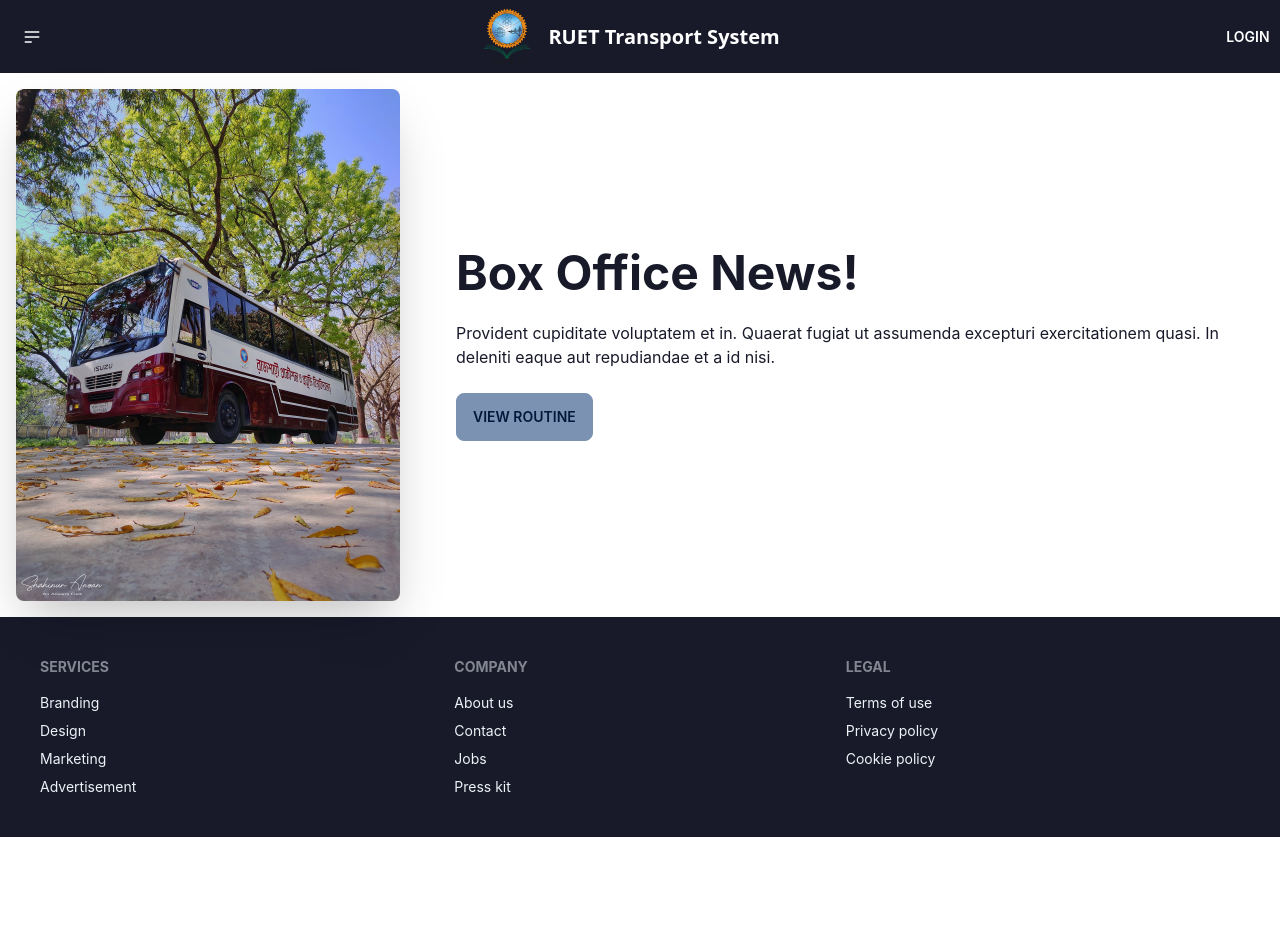
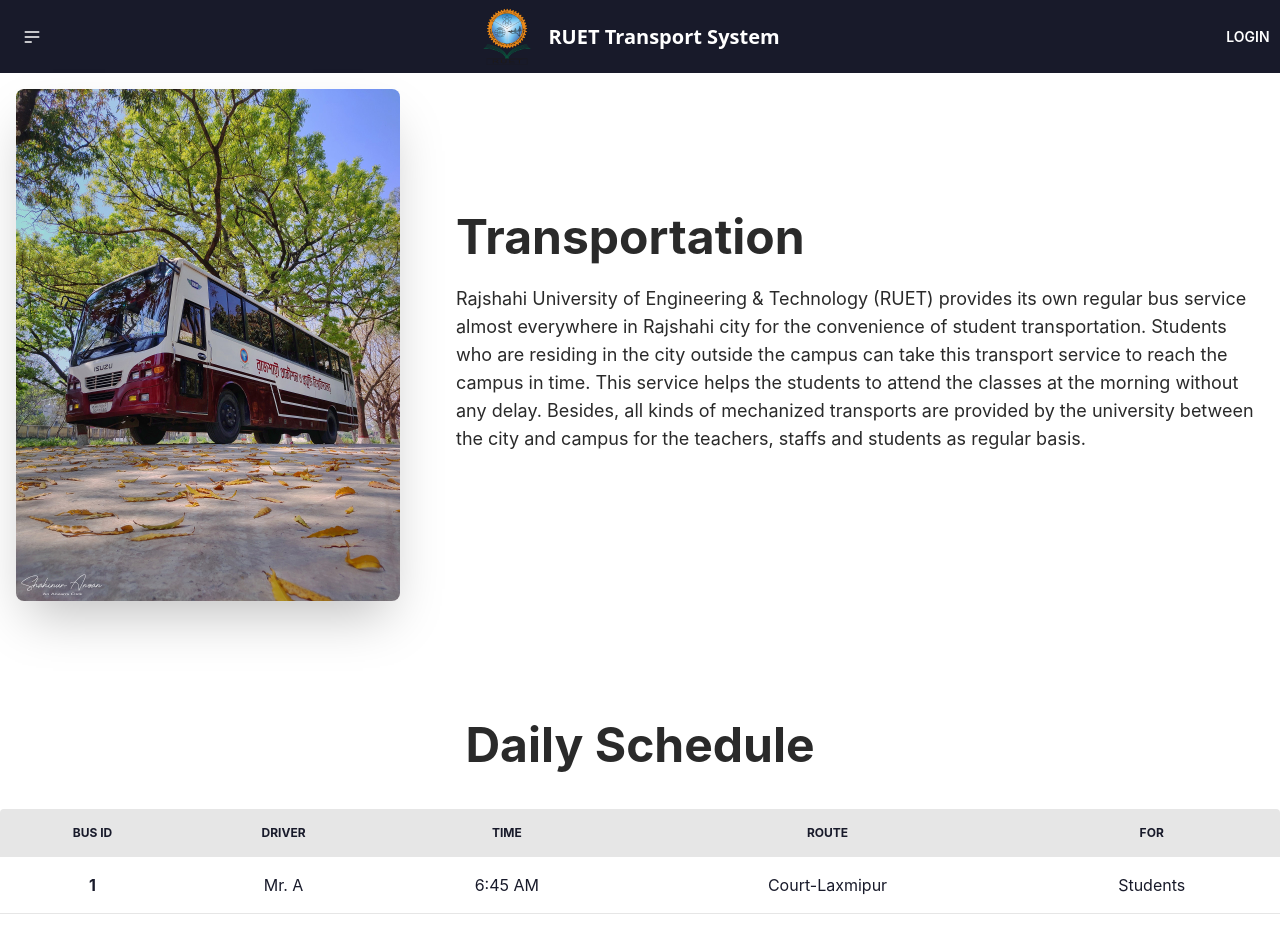
Before and after one commit to RawsonTabassum/RUET-transport, a React (Create React App) app: page / in a window 1280 px wide. Shown: the top 933 px of the page. Before the commit the page ends 837 px from the top, so only its background shows below. Built offline with nearby package versions, Linux system fonts and the light colour scheme.

Commit message:
added routine

```diff
--- a/public/index.html
+++ b/public/index.html
@@ -24,7 +24,7 @@
       work correctly both with client-side routing and a non-root public URL.
       Learn how to configure a non-root public URL by running `npm run build`.
     -->
-    <title>React App</title>
+    <title>RUET Transport</title>
   </head>
   <body>
     <noscript>You need to enable JavaScript to run this app.</noscript>
--- a/src/App.js
+++ b/src/App.js
@@ -7,7 +7,7 @@ import Navbar from './Pages/Shared/Navbar/Navbar';
 
 function App() {
   return (
-    <div className='sm:container sm:mx-auto'>
+    <div className='container sm:mx-auto'>
       <Navbar></Navbar>
       <Routes>
         <Route path='/' element={<Home></Home>}></Route>
--- a/src/Pages/Home/Home.css
+++ b/src/Pages/Home/Home.css
@@ -1,3 +1,7 @@
 .bg-image{
     background-image: url(../../images/bus.jpg);
 }
+
+.text-gray{
+    color: rgb(42, 42, 42);
+}
--- a/src/Pages/Home/Home.js
+++ b/src/Pages/Home/Home.js
@@ -5,6 +5,7 @@ import b3 from '../../images/b1.jpg'
 import bus from '../../images/bus.jpg'
 import b4 from '../../images/b4.jpg'
 import './Home.css'
+import Routine from '../Routine/Routine';
 
 const Home = () => {
     return (
@@ -13,12 +14,14 @@ const Home = () => {
                 <div class="hero-content flex-col lg:flex-row">
                     <img src={b4} class="max-w-sm rounded-lg shadow-2xl" alt=''/>
                     <div className='pl-10'>
-                        <h1 class="text-5xl font-bold">Box Office News!</h1>
-                        <p class="py-6">Provident cupiditate voluptatem et in. Quaerat fugiat ut assumenda excepturi exercitationem quasi. In deleniti eaque aut repudiandae et a id nisi.</p>
-                        <button href="#routine" class="btn btn-secondary rounded-lg">View Routine</button>
+                        <h1 class="text-5xl font-bold text-gray">Transportation</h1>
+                        <p class="py-6 text-lg text-gray">
+                        Rajshahi University of Engineering & Technology (RUET) provides its own regular bus service almost everywhere in Rajshahi city for the convenience of student transportation. Students who are residing in the city outside the campus can take this transport service to reach the campus in time. This service helps the students to attend the classes at the morning without any delay. Besides, all kinds of mechanized transports are provided by the university between the city and campus for the teachers, staffs and students as regular basis.
+                        </p>
                     </div>
                 </div>
             </div>
+            <Routine id='routine'></Routine>
         </div>
     );
 };
--- /dev/null
+++ b/src/Pages/Routine/Routine.js
@@ -0,0 +1,103 @@
+import React, { useState } from 'react';
+import RoutineRow from '../RoutineRow/RoutineRow';
+
+const Routine = () => {
+    const routine = [
+        {
+            "_id" : 1,
+            "Driver": "Mr. A",
+            "Time" : "6:45 AM",
+            "Route" : "Court-Laxmipur",
+            "For" : "Students"
+        },
+        {
+            "_id" : 2,
+            "Driver": "Mr. B",
+            "Time" : "6:45 AM",
+            "Route" : "Court-Laxmipur",
+            "For" : "Students"
+        },
+        {
+            "_id" : 3,
+            "Driver": "Mr. C",
+            "Time" : "6:45 AM",
+            "Route" : "Court-Laxmipur",
+            "For" : "Students"
+        },
+        {
+            "_id" : 4,
+            "Driver": "Mr. D",
+            "Time" : "6:45 AM",
+            "Route" : "Court-Laxmipur",
+            "For" : "Students"
+        },
+        {
+            "_id" : 5,
+            "Driver": "Mr. E",
+            "Time" : "6:45 AM",
+            "Route" : "Court-Laxmipur",
+            "For" : "Students"
+        },
+        {
+            "_id" : 6,
+            "Driver": "Mr. F",
+            "Time" : "6:45 AM",
+            "Route" : "Court-Laxmipur",
+            "For" : "Students"
+        },
+        {
+            "_id" : 7,
+            "Driver": "Mr. G",
+            "Time" : "6:45 AM",
+            "Route" : "Court-Laxmipur",
+            "For" : "Students"
+        },
+        {
+            "_id" : 8,
+            "Driver": "Mr. H",
+            "Time" : "6:45 AM",
+            "Route" : "Court-Laxmipur",
+            "For" : "Students"
+        },
+        {
+            "_id" : 9,
+            "Driver": "Mr. I",
+            "Time" : "6:45 AM",
+            "Route" : "Court-Laxmipur",
+            "For" : "Students"
+        }
+    ]
+
+    return (
+        <div className='py-20'>
+            <div className='text-center text-gray pt-6 pb-10'>
+                <h1 className='text-5xl font-bold'>Daily Schedule</h1>
+            </div>
+
+            <div class="overflow-x-auto">
+                <table class="table w-full text-center">
+                    {/* <!-- head --> */}
+                    <thead>
+                    <tr>
+                        <th>Bus ID</th>
+                        <th>Driver</th>
+                        <th>Time</th>
+                        <th>Route</th>
+                        <th>For</th>
+                    </tr>
+                    </thead>
+                    <tbody>
+                    {
+                        routine.map(r=> <RoutineRow
+                            row={r}
+                            key={r._id}>
+                        </RoutineRow>)
+                    }
+                    </tbody>
+                </table>
+            </div>
+        </div>
+    );
+};
+
+export default Routine;
--- /dev/null
+++ b/src/Pages/RoutineRow/RoutineRow.js
@@ -0,0 +1,15 @@
+import React from 'react';
+
+const RoutineRow = ({row}) => {
+    return (
+        <tr className='hover'>
+            <th>{row._id}</th>
+            <td>{row.Driver}</td>
+            <td>{row.Time}</td>
+            <td>{row.Route}</td>
+            <td>{row.For}</td>
+        </tr>
+    );
+};
+
+export default RoutineRow;
--- a/src/Pages/Shared/Navbar/Navbar.js
+++ b/src/Pages/Shared/Navbar/Navbar.js
@@ -12,8 +12,8 @@ const Navbar = () => {
                 </label>
                 <ul tabindex="0" class="menu menu-compact dropdown-content mt-3 p-2 shadow bg-neutral rounded-box w-52">
                     <li><Link to='/'>Home</Link></li>
-                    <li><Link to='/'>Schedule</Link></li>
-                    <li><Link to='/'>Bus List</Link></li>
+                    <li><Link to='/information'>Bus List</Link></li>
+                    <li><Link to='/drivers'>Bus List</Link></li>
                     <li><Link to='/'>About</Link></li>
                 </ul>
                 </div>
```
Also changed, not shown: public/routine.json (added, +65 -0 lines), 1 other file (tests, documents, lock files or other folders).
